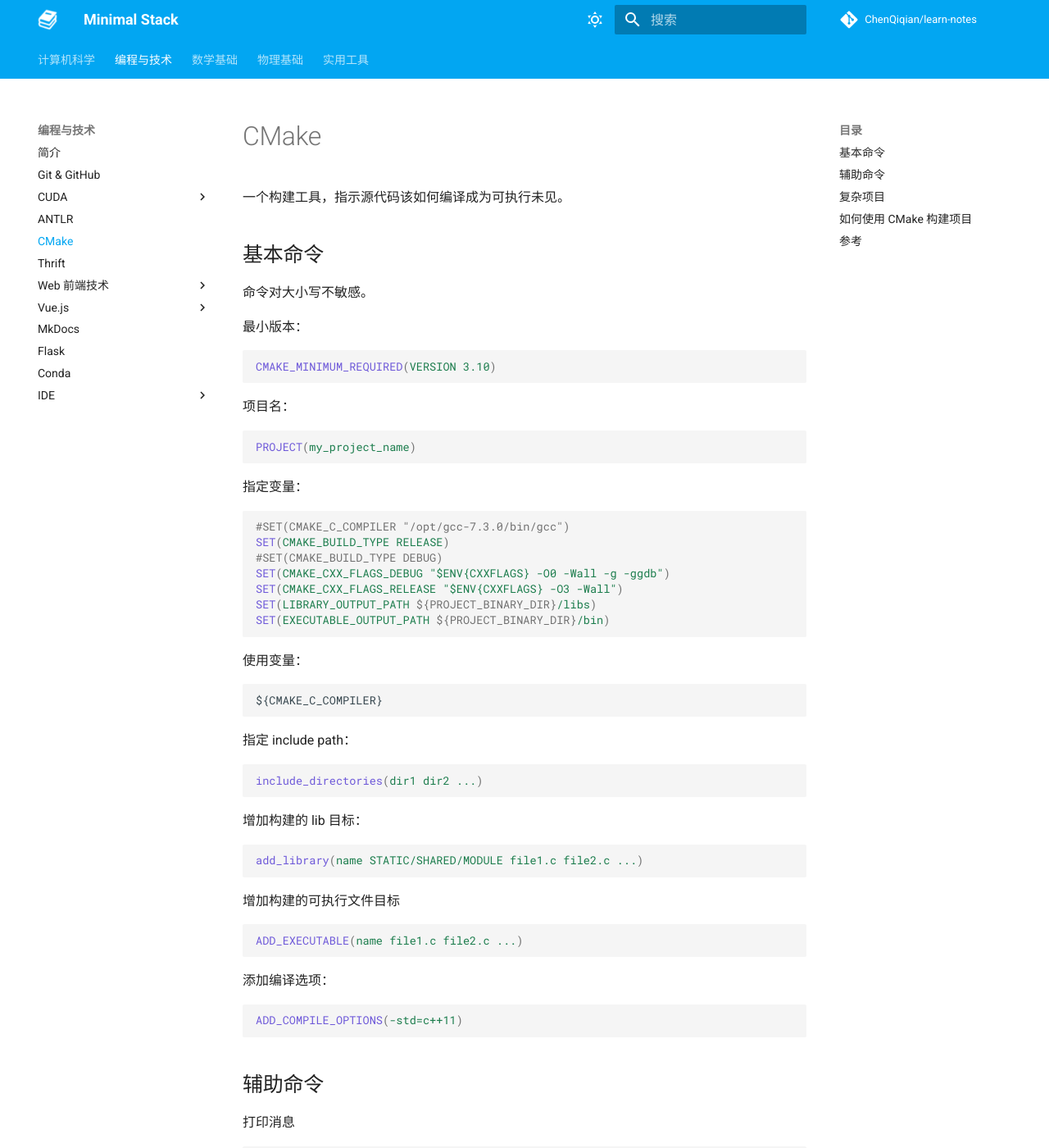
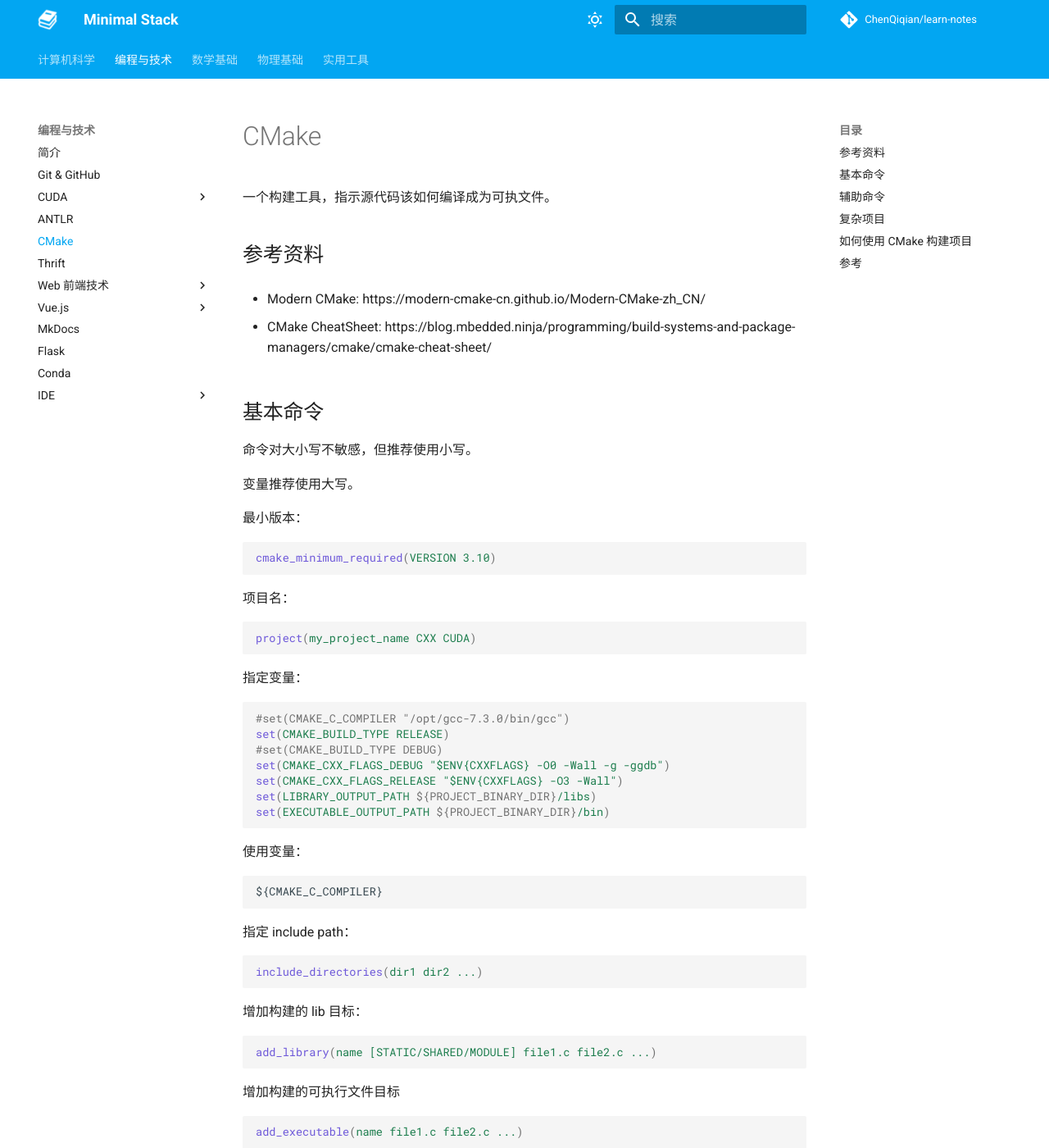
Before and after one commit to 0x0cqq/learn-notes, an MkDocs documentation site: the page built from docs/programming/cmake/index.md, in a window 1280 px wide and 1400 px high. Shown: the whole window at 82% size. Built offline with MkDocs 1.6.1 and Material for MkDocs 9.7.7, drawn with Linux system fonts in a browser that asks for light colours; comment, search, counter and statistics services are not loaded; some of the changed text lies outside the part shown.

Commit message:
update cmake

````diff
--- a/docs/programming/cmake/index.md
+++ b/docs/programming/cmake/index.md
@@ -1,33 +1,42 @@
 # CMake
 
-一个构建工具，指示源代码该如何编译成为可执行未见。
+一个构建工具，指示源代码该如何编译成为可执文件。
+
+## 参考资料
+
++ Modern CMake: https://modern-cmake-cn.github.io/Modern-CMake-zh_CN/
+
++ CMake CheatSheet: https://blog.mbedded.ninja/programming/build-systems-and-package-managers/cmake/cmake-cheat-sheet/
+
 
 ## 基本命令
 
-命令对大小写不敏感。
+命令对大小写不敏感，但推荐使用小写。
+
+变量推荐使用大写。
 
 最小版本：
 
 ```cmake
-CMAKE_MINIMUM_REQUIRED(VERSION 3.10)
+cmake_minimum_required(VERSION 3.10)
 ```
 
 项目名：
 
 ```cmake
-PROJECT(my_project_name)
+project(my_project_name CXX CUDA)
 ```
 
 指定变量：
 
 ```cmake
-#SET(CMAKE_C_COMPILER "/opt/gcc-7.3.0/bin/gcc")
-SET(CMAKE_BUILD_TYPE RELEASE)
-#SET(CMAKE_BUILD_TYPE DEBUG)
-SET(CMAKE_CXX_FLAGS_DEBUG "$ENV{CXXFLAGS} -O0 -Wall -g -ggdb")
-SET(CMAKE_CXX_FLAGS_RELEASE "$ENV{CXXFLAGS} -O3 -Wall")
-SET(LIBRARY_OUTPUT_PATH ${PROJECT_BINARY_DIR}/libs)
-SET(EXECUTABLE_OUTPUT_PATH ${PROJECT_BINARY_DIR}/bin)
+#set(CMAKE_C_COMPILER "/opt/gcc-7.3.0/bin/gcc")
+set(CMAKE_BUILD_TYPE RELEASE)
+#set(CMAKE_BUILD_TYPE DEBUG)
+set(CMAKE_CXX_FLAGS_DEBUG "$ENV{CXXFLAGS} -O0 -Wall -g -ggdb")
+set(CMAKE_CXX_FLAGS_RELEASE "$ENV{CXXFLAGS} -O3 -Wall")
+set(LIBRARY_OUTPUT_PATH ${PROJECT_BINARY_DIR}/libs)
+set(EXECUTABLE_OUTPUT_PATH ${PROJECT_BINARY_DIR}/bin)
 ```
 
 使用变量：
@@ -45,19 +54,19 @@ include_directories(dir1 dir2 ...)
 增加构建的 lib 目标：
 
 ```cmake
-add_library(name STATIC/SHARED/MODULE file1.c file2.c ...)
+add_library(name [STATIC/SHARED/MODULE] file1.c file2.c ...)
 ```
 
 增加构建的可执行文件目标
 
 ```cmake
-ADD_EXECUTABLE(name file1.c file2.c ...)
+add_executable(name file1.c file2.c ...)
 ```
 
 添加编译选项：
 
 ```cmake
-ADD_COMPILE_OPTIONS(-std=c++11)
+set(CMAKE_CXX_DEBUG_FLAGS "${CMAKE_CXX_DEBUG_FLAGS} -Wall -Wextra")
 ```
 
 ## 辅助命令
@@ -65,7 +74,7 @@ ADD_COMPILE_OPTIONS(-std=c++11)
 打印消息
 
 ```cmake
-MESSAGE("CMAKE_C_FLAGS = " ${CMAKE_C_FLAGS})
+message("CMAKE_C_FLAGS = " ${CMAKE_C_FLAGS})
 ```
 
 ## 复杂项目
@@ -81,7 +90,7 @@ ADD_SUBDIRECTORY(src)
 ```cmake
 find_package(MPI REQUIRED)
 if(MPI_FOUND)
-    SET(CMAKE_CXX_COMPILER mpicxx)
+    set(CMAKE_CXX_COMPILER mpicxx)
 endif()
 ```
 
@@ -95,5 +104,3 @@ make -j
 ```
 
 ## 参考
-
-https://blog.mbedded.ninja/programming/build-systems-and-package-managers/cmake/cmake-cheat-sheet/
````
Also changed, not shown: other parts of docs/programming/cmake/index.md (+1 -1 lines).
